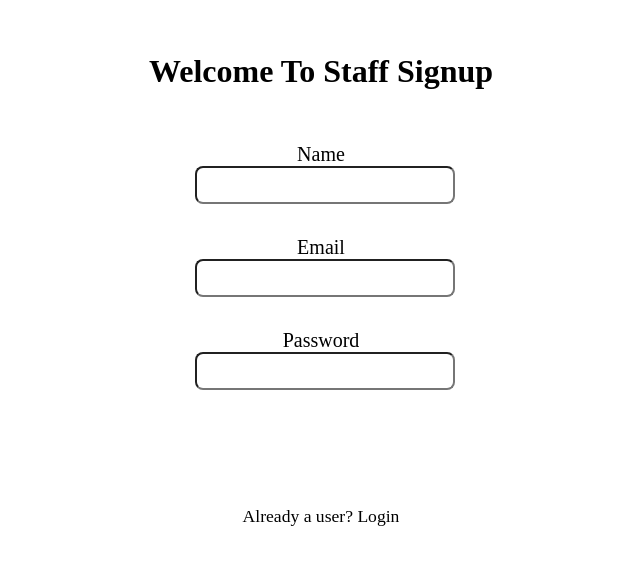
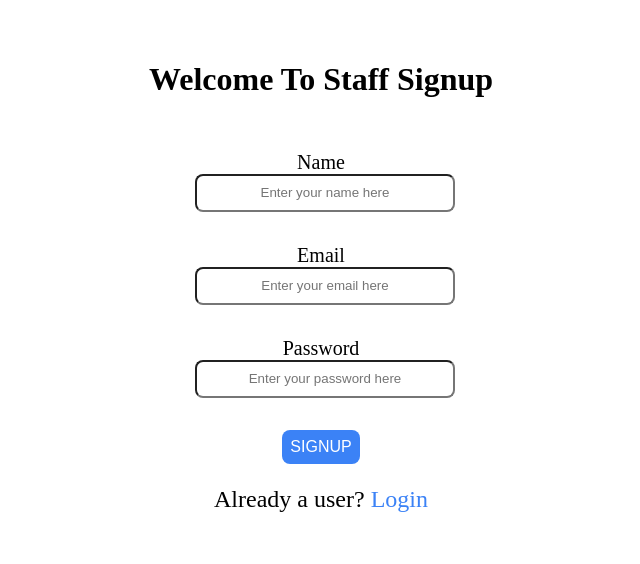
Before and after one commit to sanyam80/examination_frontend_project, a React (Create React App) app: page /staffSignup in a window 1280 px wide. Shown: the part 104-668 px from the top of the page, without its empty margins (319-959 px from the left). Built offline with nearby package versions, Linux system fonts and the light colour scheme.

Commit message:
Added  css properties

```diff
--- a/src/components/examCard/ExamCard.module.css
+++ b/src/components/examCard/ExamCard.module.css
@@ -17,7 +17,7 @@
   }
   .exam_name{
     font-size: 30px;
-    margin-left: 40px;
+
   }
 
   .actionButtons {
--- a/src/pages/staffLogin/StaffLogin.js
+++ b/src/pages/staffLogin/StaffLogin.js
@@ -34,6 +34,7 @@ export function StaffLogin() {
             type="email"
             id="email"
             name="email"
+            placeholder="Enter your email here"
             value={userDetail.email}
             required
             onChange={(e) =>
@@ -47,6 +48,7 @@ export function StaffLogin() {
             type="password"
             id="password"
             name="password"
+            placeholder = "Enter your password here"
             value={userDetail.password}
             required
             onChange={(e) =>
--- a/src/pages/staffLogin/StaffLogin.module.css
+++ b/src/pages/staffLogin/StaffLogin.module.css
@@ -9,7 +9,7 @@
   }
 
   .form {
-    background-color: var(--nav-color);
+
     display: flex;
     flex-direction: column;
     min-width: 20%;
@@ -36,27 +36,28 @@
     padding: 0.5rem;
     font-size: 1rem;
   }
+  input{
+    text-align: center;
+  }
+  label{
+    font-size: 20px;
+  }
 
   .loginBtn {
-    background-color: var(--button-dark-color);
-    color: white;
-    width: 100%;
+    background-color: #3b82f6;
+    color:white;
+
   }
 
-  .loginBtn:hover {
-    background-color: var(--button-light-color);
-  }
+
 
   .signupLine {
-    font-size: 1.1rem;
+    font-size: 1.5rem;
     align-self: center;
+    margin-top: -10px;
   }
 
   .signup {
-    color: var(--button-dark-color);
+    color:#3b82f6;
     text-decoration: none;
   }
-
-  .signup:hover {
-    color: var(--button-light-color);
-  }
--- a/src/pages/staffSignup/StaffSignup.js
+++ b/src/pages/staffSignup/StaffSignup.js
@@ -38,6 +38,7 @@ export function StaffSignup() {
             type="text"
             id="name"
             name="name"
+            placeholder="Enter your name here"
             value={userDetail.name}
             required
             onChange={(e) =>
@@ -51,6 +52,7 @@ export function StaffSignup() {
             type="email"
             id="email"
             name="email"
+            placeholder = "Enter your email here"
             value={userDetail.email}
             required
             onChange={(e) =>
@@ -64,6 +66,7 @@ export function StaffSignup() {
             type="password"
             id="password"
             name="password"
+            placeholder = "Enter your password here"
             value={userDetail.password}
             required
             onChange={(e) =>
@@ -73,7 +76,7 @@ export function StaffSignup() {
         </div>
         <div>
           <button className={style.loginBtn}>SIGNUP</button>
-          <br />
+
         </div>
         <p className={style.signupLine}>
           Already a user?{" "}
--- a/src/pages/staffSignup/StaffSignup.module.css
+++ b/src/pages/staffSignup/StaffSignup.module.css
@@ -7,7 +7,6 @@
   }
 
   .form {
-    background-color: var(--nav-color);
     display: flex;
     flex-direction: column;
     min-width: 20%;
@@ -19,6 +18,12 @@
   .title {
     align-self: center;
     font-size: 1.4rem;
+  }
+  label{
+    font-size: 20px;
+  }
+  input{
+    text-align: center;
   }
 
   .form input {
@@ -36,25 +41,20 @@
   }
 
   .loginBtn {
-    background-color: var(--button-dark-color);
-    color: white;
-    width: 100%;
+    background-color: #3b82f6;
+    color:white;
   }
 
-  .loginBtn:hover {
-    background-color: var(--button-light-color);
-  }
+
 
   .signupLine {
-    font-size: 1.1rem;
+    font-size: 1.5rem;
     align-self: center;
+    margin-top: -10px;
   }
 
   .signup {
-    color: var(--button-dark-color);
+    color: #3b82f6;
     text-decoration: none;
+
   }
-
-  .signup:hover {
-    color: var(--button-light-color);
-  }
--- a/src/pages/studentLogin/StudentLogin.module.css
+++ b/src/pages/studentLogin/StudentLogin.module.css
@@ -13,7 +13,7 @@
   }
 
   .form {
-    background-color: var(--nav-color);
+
     display: flex;
     flex-direction: column;
     min-width: 20%;
```
